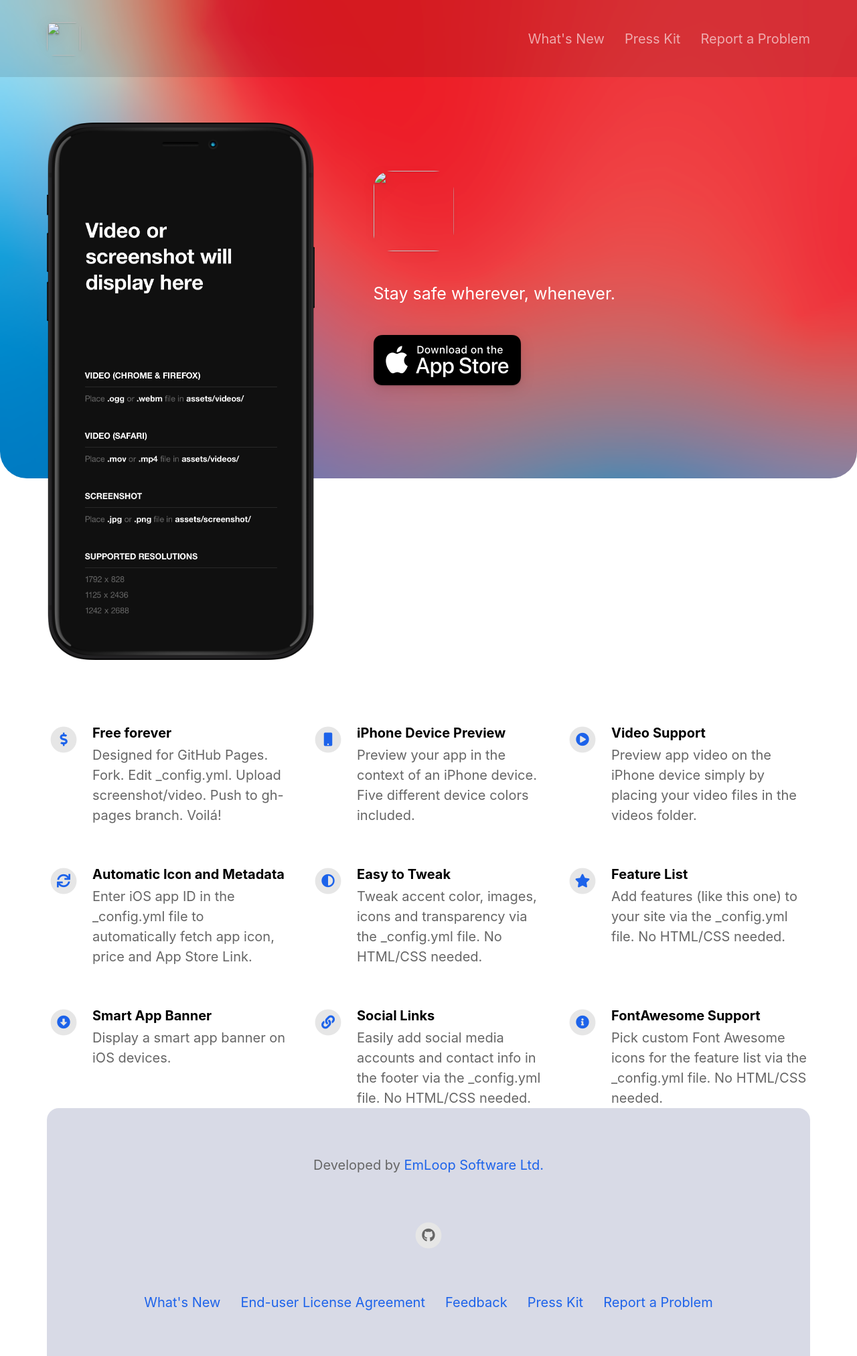
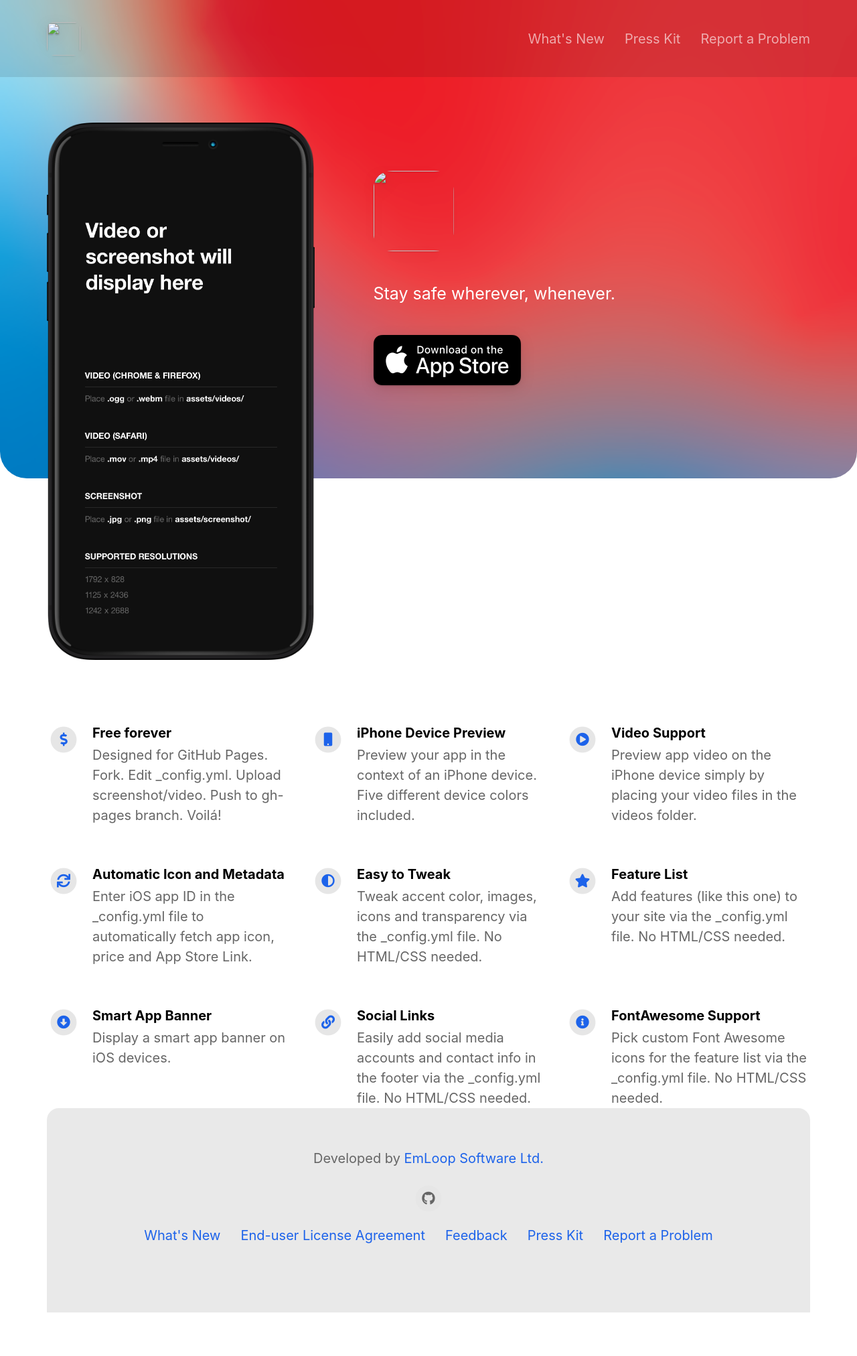
Before and after one commit to EmLoopSoftware/EmSafe-Web, a Jekyll site: the page built from index.html, in a window 1280 px wide. Shown: the whole page at 67% size. Built offline with Jekyll 4.4.1, drawn with Linux system fonts in a browser that asks for light colours; nearby versions of some CDN libraries; after the commit the page ends 1959 px from its top, so only the background shows below that.

Commit message:
Update layout.scss

```diff
--- a/_sass/layout.scss
+++ b/_sass/layout.scss
@@ -611,7 +611,8 @@
 	display: flex;
 	flex-wrap: wrap;
 	justify-content: center;
-	background-color: #D8DAE6;
+	background-color: #e9e9e9;
+	padding: 35px;
 	border-radius: 18px 18px 0px 0px;
 
 
@@ -623,12 +624,12 @@
 	line-height: 1.5;
 	width: 100%;
 	text-align: center;
-	padding-top: 70px;
-	padding-bottom: 70px;
+	padding-top: 25px;
+	padding-bottom: 25px;
 }
 
 .footerIcons {
-	padding-bottom: 70px;
+	padding-bottom: 25px;
 	display: flex;
 	flex: 0 0 100%;
 	justify-content: center;
```
